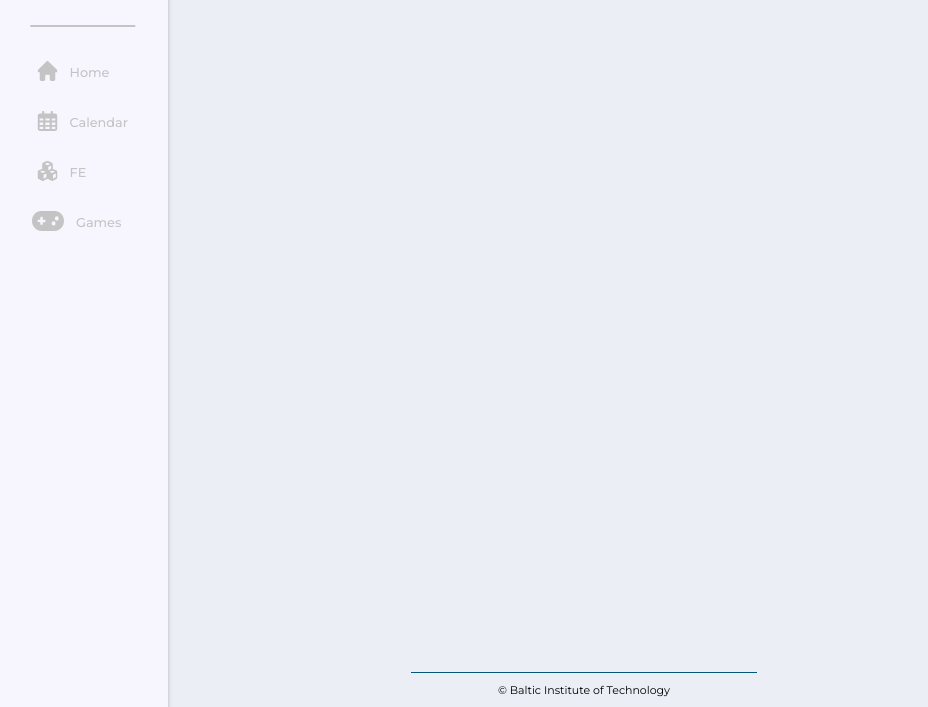
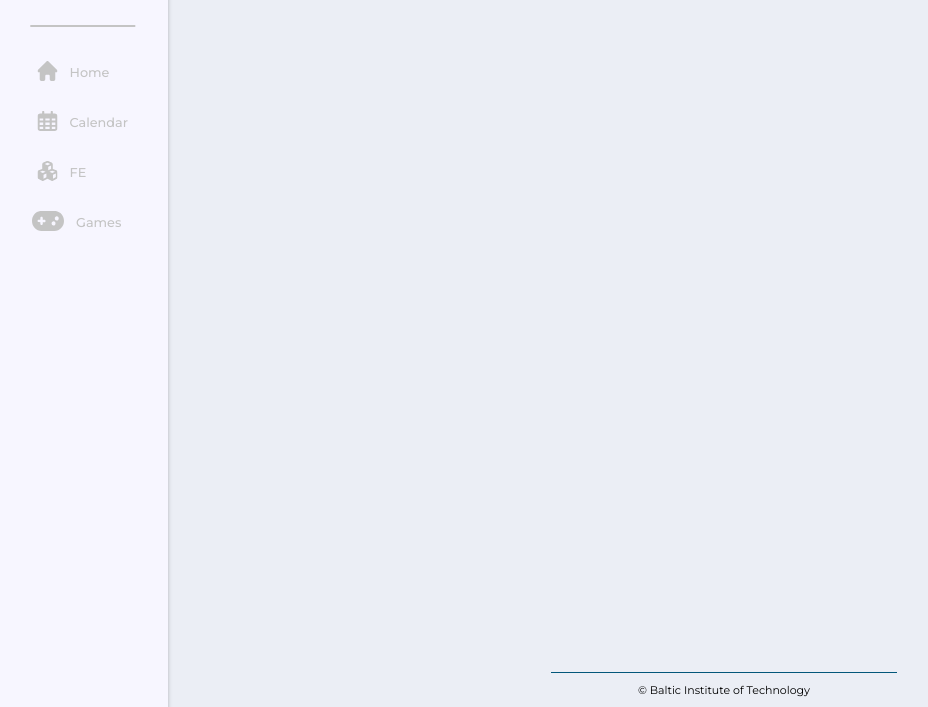
Before and after one commit to DuudeXXI/bit-friday-challange, a website: page index.html in a window 1280 px wide. Shown: the part 93-800 px from the top of the page, without its empty margins (2-930 px from the left). Drawn offline with Linux system fonts and the light colour scheme.

Commit message:
bugs fixed

```diff
--- a/styles/layout.css
+++ b/styles/layout.css
@@ -1,9 +1,7 @@
 main{
     margin: 0;
     padding: 0;
-    position: relative;
     margin-left:100px;
-    width: 100vh;
     height: 100%;
 }
 .nav-bar{
```
